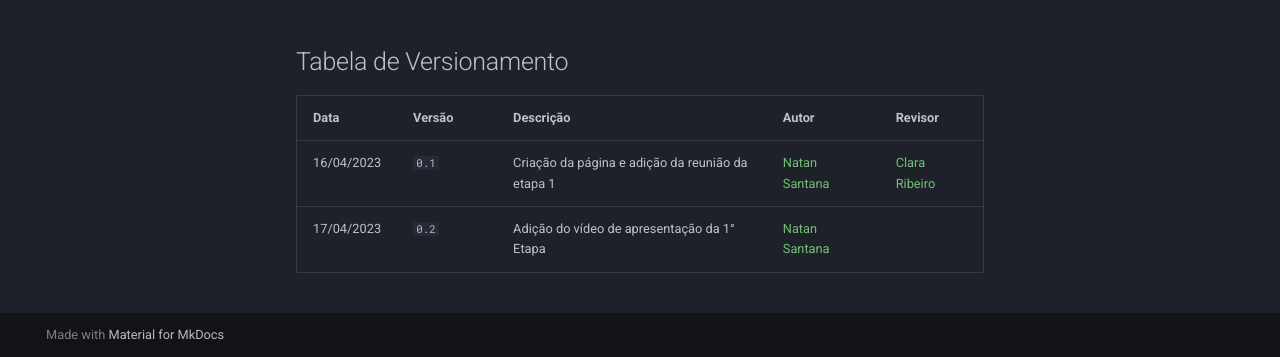
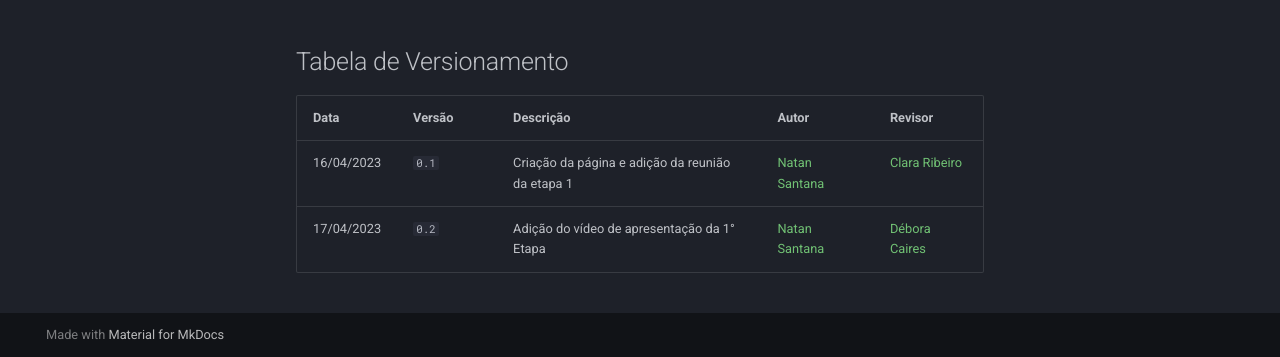
Before and after one commit to Requisitos-de-Software/2023.1-Letterboxd, an MkDocs documentation site: the page built from docs/reunioes.md, in a window 1280 px wide and 900 px high, scrolled down 637 px, cut to the strip 543-900 px from the top of the window. Built offline with MkDocs 1.6.1 and Material for MkDocs 9.7.7, drawn with Linux system fonts in a browser that asks for light colours.

Commit message:
Update reunioes.md

```diff
--- a/docs/reunioes.md
+++ b/docs/reunioes.md
@@ -20,4 +20,4 @@ A Ata pode ser acessar [nesse link](https://docs.google.com/document/d/19j35XmbY
 | Data | Versão | Descrição | Autor | Revisor |
 | ---- | ------ | --------- | ----- | ------- |
 | 16/04/2023 | `0.1`  | Criação da página e adição da reunião da etapa 1 | [Natan Santana](https://github.com/Neitan2001) | [Clara Ribeiro](https://github.com/clara-ribeiro)
-| 17/04/2023 | `0.2`  | Adição do vídeo de apresentação da 1° Etapa | [Natan Santana](https://github.com/Neitan2001) |
+| 17/04/2023 | `0.2`  | Adição do vídeo de apresentação da 1° Etapa | [Natan Santana](https://github.com/Neitan2001) | [Débora Caires](https://github.com/deboracaires)
```
